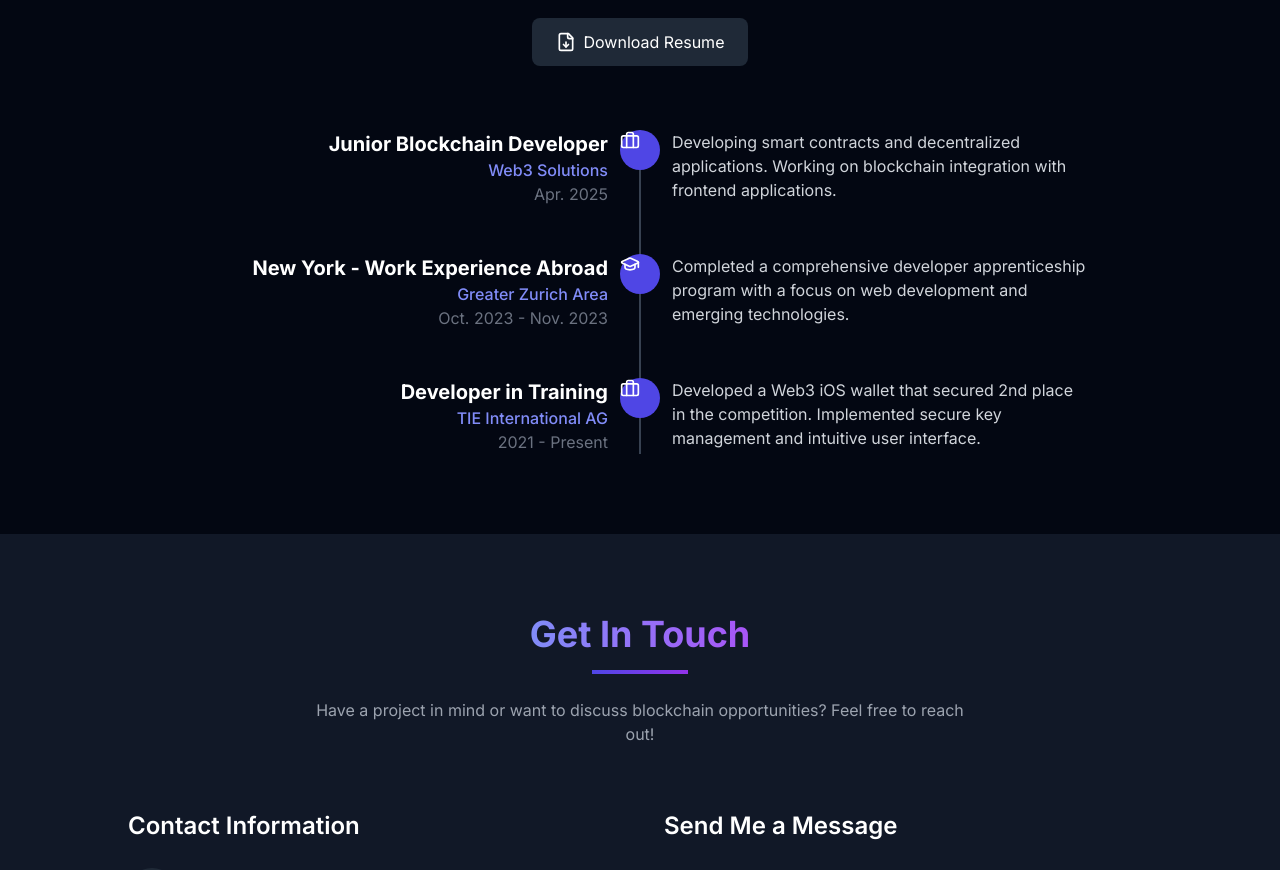
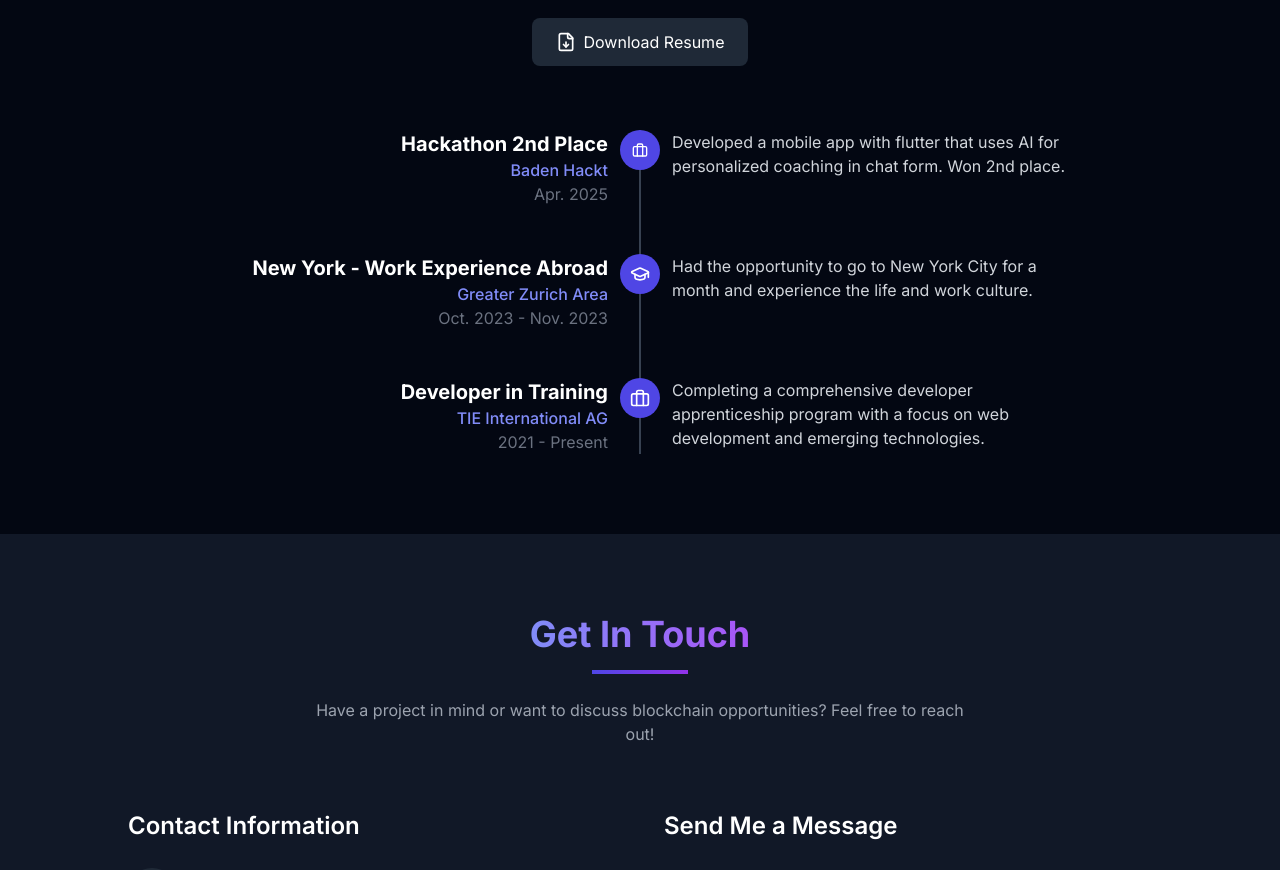
Before and after one commit to matteogisler/about-me, a React (Vite) app: page / in a window 1280 px wide. Shown: the part 3260-4130 px from the top of the page. Built offline with nearby package versions, Linux system fonts and the light colour scheme.

Commit message:
fix rendering issue in timeline

```diff
--- a/src/components/Resume.tsx
+++ b/src/components/Resume.tsx
@@ -33,23 +33,23 @@ const Resume: React.FC = () => {
     {
       icon: Briefcase,
       period: "Apr. 2025",
-      title: "Junior Blockchain Developer",
-      company: "Web3 Solutions",
-      description: "Developing smart contracts and decentralized applications. Working on blockchain integration with frontend applications."
+      title: "Hackathon 2nd Place",
+      company: "Baden Hackt",
+      description: "Developed a mobile app with flutter that uses AI for personalized coaching in chat form. Won 2nd place."
     },
     {
       icon: GraduationCap,
       period: "Oct. 2023 - Nov. 2023",
       title: "New York - Work Experience Abroad",
       company: "Greater Zurich Area",
-      description: "Completed a comprehensive developer apprenticeship program with a focus on web development and emerging technologies."
+      description: "Had the opportunity to go to New York City for a month and experience the life and work culture."
     },
     {
       icon: Briefcase,
       period: "2021 - Present",
       title: "Developer in Training",
       company: "TIE International AG",
-      description: "Developed a Web3 iOS wallet that secured 2nd place in the competition. Implemented secure key management and intuitive user interface."
+      description: "Completing a comprehensive developer apprenticeship program with a focus on web development and emerging technologies."
     }
   ];
 
@@ -107,17 +107,31 @@ const Resume: React.FC = () => {
                     }}
                     className="relative flex flex-col md:flex-row"
                   >
+                    {/* ← icon container (one div for both breakpoints) */}
+                    <div
+                      className="
+                        absolute top-0
+                        left-0  md:left-1/2
+                        transform
+                          -translate-x-0    md:-translate-x-1/2
+                        w-6   md:w-10
+                        h-6   md:h-10
+                        rounded-full
+                        bg-indigo-600
+                        flex items-center justify-center
+                      "
+                    >
+                      <Icon size={ index === 0 ? 16 : 20 } className="text-white" />
+                    </div>
+
+                    {/* ← left-hand content */}
                     <div className="md:w-1/2 md:pr-8 md:text-right mb-6 md:mb-0">
-                      <div className={`md:hidden absolute left-0 w-6 h-6 rounded-full bg-indigo-600 -translate-x-1/2 transform flex items-center justify-center`}>
-                        <Icon size={16} className="text-white" />
-                      </div>
-                      <div className={`hidden md:block absolute top-0 left-auto md:left-1/2 transform md:-translate-x-1/2 w-10 h-10 rounded-full bg-indigo-600 flex items-center justify-center`}>
-                        <Icon size={20} className="text-white" />
-                      </div>
                       <h3 className="text-xl font-bold text-white">{item.title}</h3>
                       <div className="text-indigo-400 font-medium">{item.company}</div>
                       <div className="text-gray-500">{item.period}</div>
                     </div>
+
+                    {/* ← right-hand description */}
                     <div className="md:w-1/2 md:pl-8 pl-6 border-l md:border-l-0 border-gray-700">
                       <p className="text-gray-300">{item.description}</p>
                     </div>
```
